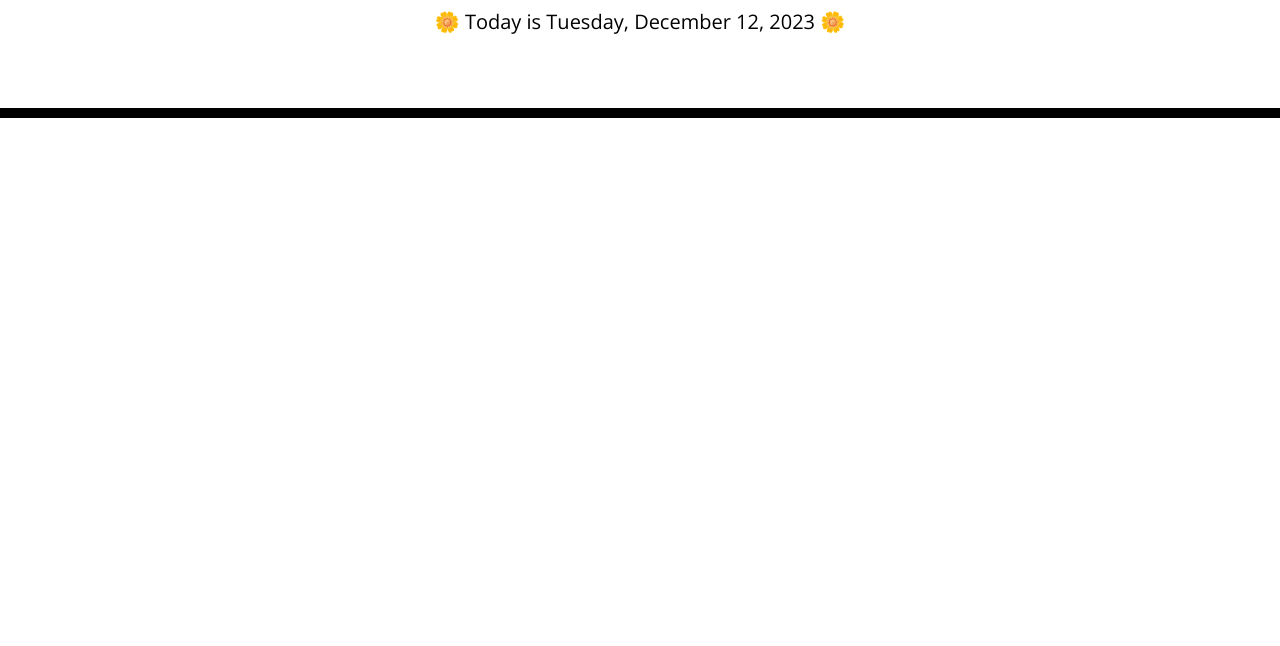
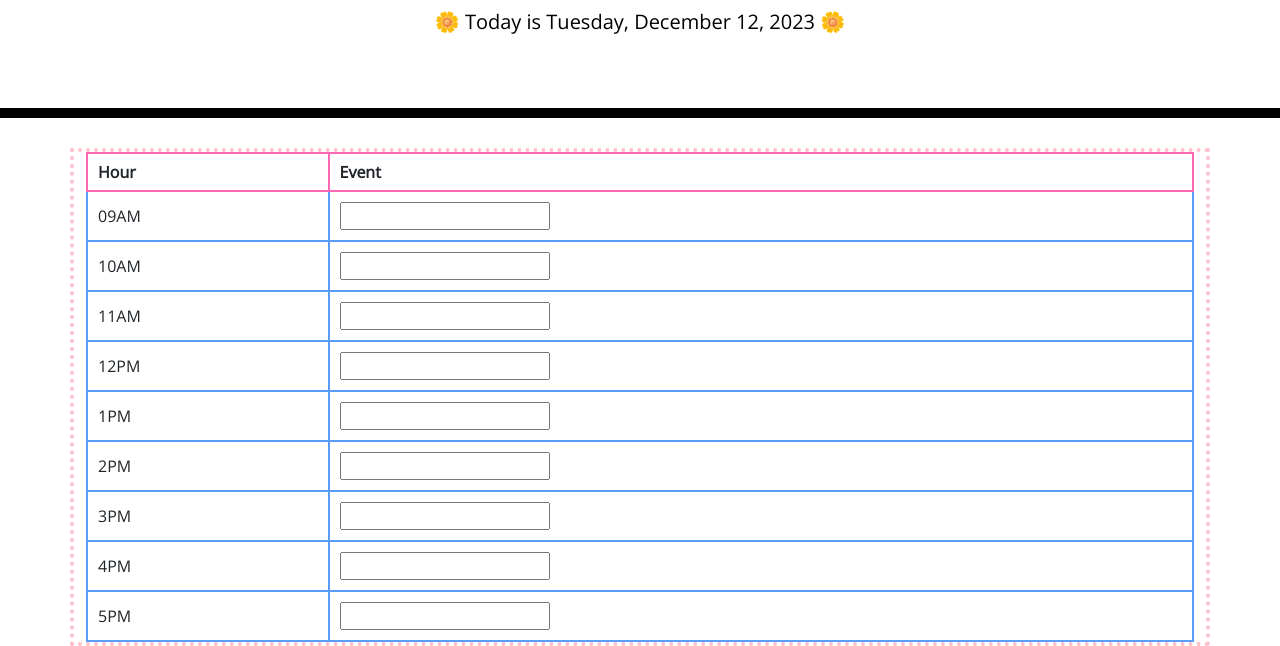
Before and after one commit to TuuPuu/fun-daily-planner-app, a plain HTML site: page index.html in a window 1280 px wide. Shown: the part 169-815 px from the top of the page. Drawn offline with nearby package versions, Linux system fonts and the light colour scheme.

Commit message:
Created time blocks using HTML that allow for user input

```diff
--- a/index.html
+++ b/index.html
@@ -27,11 +27,71 @@
   <body>
     <header>
       <h1 class="display-3">Work Day Scheduler</h1>
-      <p class="lead">A simple calendar app for all your scheduling needs 🌞</p>
+      <p class="lead">
+        A simple calendar app for all your workday scheduling needs 🌞
+      </p>
       <p id="currentDay" class="lead"></p>
     </header>
+
     <div class="container">
-      <!-- Timeblocks go here -->
+      <!-- CALENDAR TIME BLOCKS -->
+      <table id="timeBlockTable">
+        <!-- using a html table to create template for timeblock -->
+        <thead>
+          <!--remember, these are table headings -->
+          <tr>
+            <th>Hour</th>
+            <th>Event</th>
+          </tr>
+        </thead>
+        <tbody>
+          <!-- and this part is the table rows and data-->
+          <tr>
+            <td>09AM</td>
+            <td><input type="text" data-hour="9" /></td>
+          </tr>
+
+          <tr>
+            <td>10AM</td>
+            <td><input type="text" data-hour="10" /></td>
+          </tr>
+
+          <tr>
+            <td>11AM</td>
+            <td><input type="text" data-hour="11" /></td>
+          </tr>
+
+          <tr>
+            <td>12PM</td>
+            <td><input type="text" data-hour="12" /></td>
+          </tr>
+
+          <tr>
+            <td>1PM</td>
+            <td><input type="text" data-hour="13" /></td>
+          </tr>
+
+          <tr>
+            <td>2PM</td>
+            <td><input type="text" data-hour="14" /></td>
+          </tr>
+
+          <tr>
+            <td>3PM</td>
+            <td><input type="text" data-hour="15" /></td>
+          </tr>
+
+          <tr>
+            <td>4PM</td>
+            <td><input type="text" data-hour="16" /></td>
+          </tr>
+
+          <tr>
+            <td>5PM</td>
+            <td><input type="text" data-hour="17" /></td>
+          </tr>
+        </tbody>
+      </table>
     </div>
 
     <script src="https://cdnjs.cloudflare.com/ajax/libs/jquery/3.2.1/jquery.min.js"></script>
--- a/style.css
+++ b/style.css
@@ -1,5 +1,5 @@
 body {
-  font-family: 'Open Sans', sans-serif;
+  font-family: "Open Sans", sans-serif;
   font-size: 16px;
   line-height: 1;
 }
@@ -70,3 +70,23 @@ header {
   font-size: 20px;
   transition: all 0.3s ease-in-out;
 }
+
+/* STYLING FOR TABLE */
+.container {
+  margin-top: 30px;
+  border: 4px dotted pink;
+}
+
+#timeBlockTable {
+  width: 100%;
+}
+
+th {
+  border: 2px solid hotpink;
+  padding: 10px;
+}
+
+td {
+  border: 2px solid rgb(89, 157, 247);
+  padding: 10px;
+}
```
